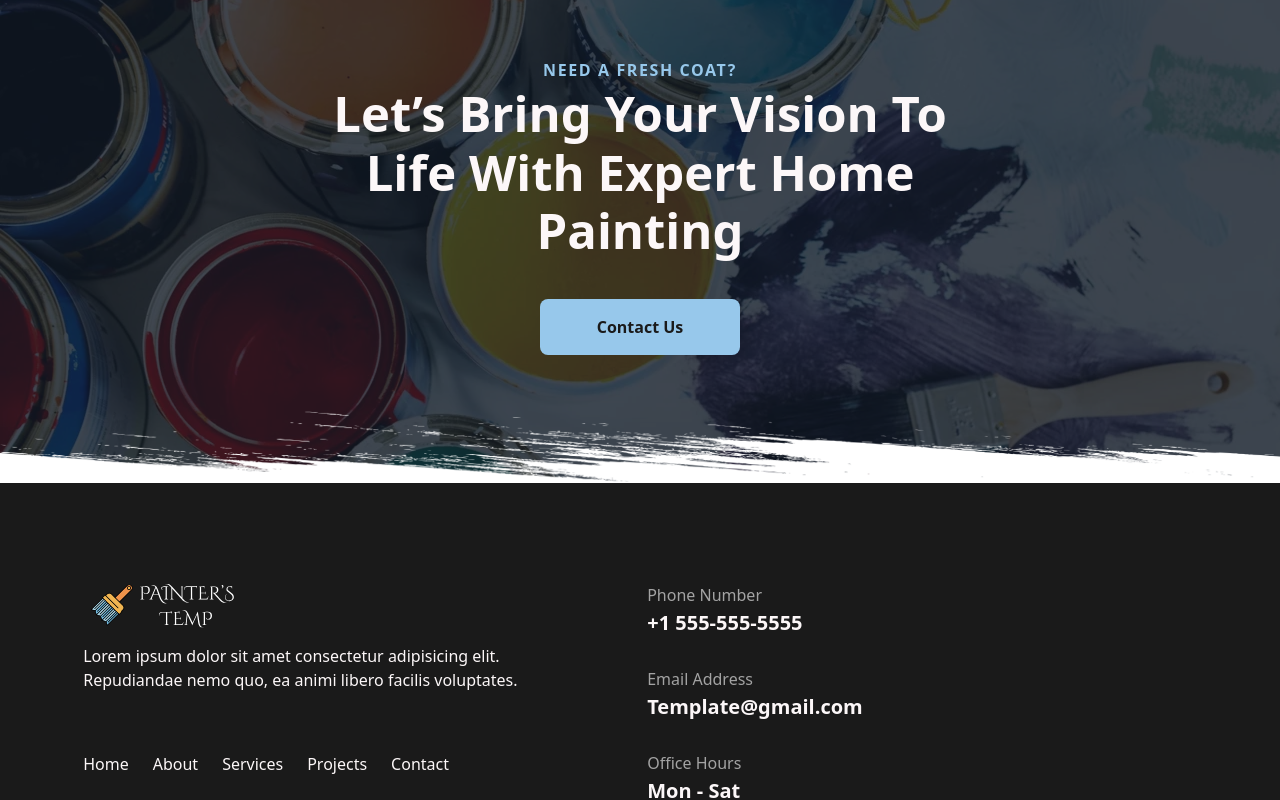
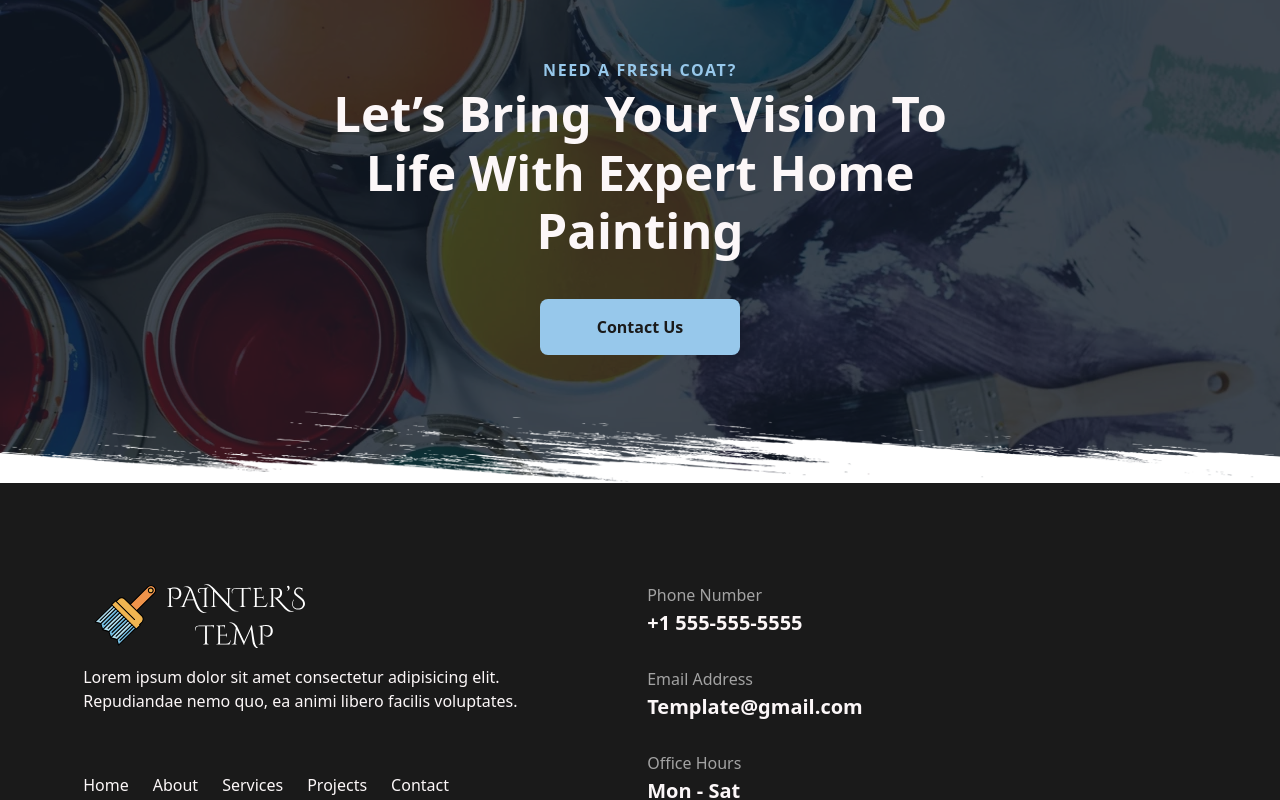
Before and after one commit to rcerney1/starter_react, a React (Vite) app: page / in a window 1280 px wide. Shown: the part 4990-5790 px from the top of the page. Built offline with nearby package versions, Linux system fonts and the light colour scheme.

Commit message:
logo adjustment

```diff
--- a/src/components/Footer/Footer.css
+++ b/src/components/Footer/Footer.css
@@ -155,7 +155,7 @@
     color: var(--bodyTextColorWhite);
   }
   #footer-2345 .cs-logo {
-    width: 10.875rem;
+    width: 16rem;
     height: auto;
     display: block;
     position: relative;
@@ -163,7 +163,7 @@
   }
   #footer-2345 .cs-logo-img {
     width: 100%;
-    height: auto;
+    height: 200%;
     display: block;
   }
   #footer-2345 .cs-flex {
```
Also changed, not shown: src/assets/logos/companyLogo5.svg (added).
